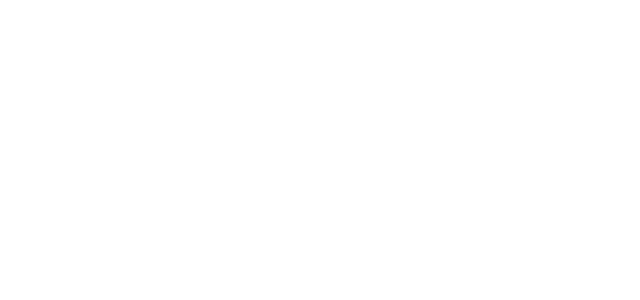
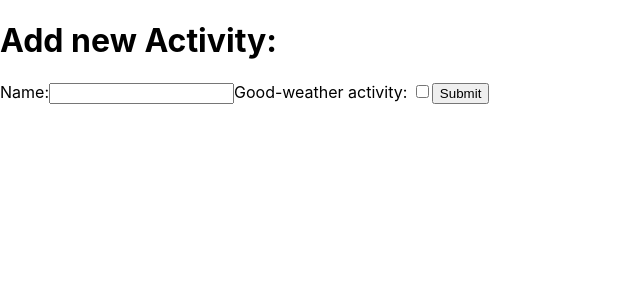
Before and after one commit to mzschunke/waether-app, a React (Create React App) app: page / in a window 1280 px wide. Shown: the top 300 px of the page, without its empty margins (0-640 px from the left). Built offline with nearby package versions, Linux system fonts and the light colour scheme.

Commit message:
added basic form

```diff
--- a/src/App.js
+++ b/src/App.js
@@ -1,7 +1,13 @@
+import React from 'react';
+import Form from "./components/Form";
+
 function App() {
   return (
-      console.log("Hello World")
+      <Form />
   );
 }
 
 export default App;
+
+
+// handleActivity -->
--- /dev/null
+++ b/src/components/Form/index.js
@@ -0,0 +1,24 @@
+import react from 'react';
+import "./Form.css";
+
+
+export default function Form (onAddActivity) {
+
+
+    function handleSubmit(event) {
+        event.preventDefault();
+    }
+
+
+
+    return (
+        <form >
+            <h1>Add new Activity:</h1>
+      <label htmlFor="todo">
+       Name:
+      </label>
+      <input id="todo" name="todo" type="text" />
+      <label htmlFor='checkbox'>Good-weather activity:</label> <input type="checkbox" name="checkbox"/>
+        <button >Submit</button>
+    </form>
+    )}
```
Also changed, not shown: src/components/Form/Form.css (added).
